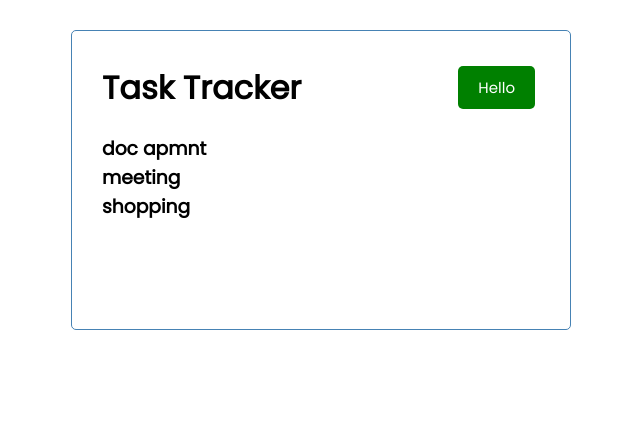
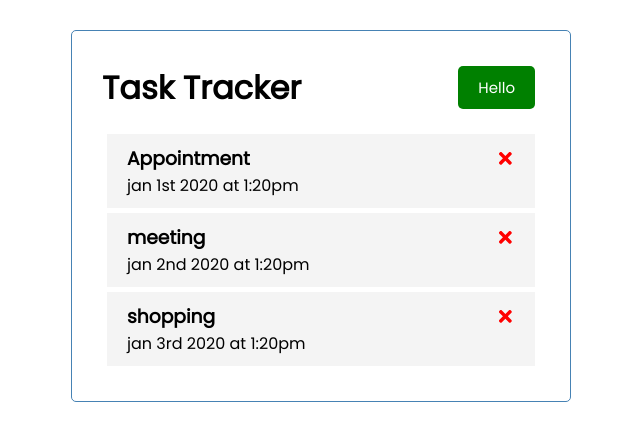
Before and after one commit to guru127/Task-Tracker-React-App, a React (Create React App) app: page / in a window 1280 px wide. Shown: the top 440 px of the page, without its empty margins (319-959 px from the left). Built offline with nearby package versions, Linux system fonts and the light colour scheme.

Commit message:
task  are modified and added delete option

```diff
--- a/package.json
+++ b/package.json
@@ -8,6 +8,7 @@
     "@testing-library/user-event": "^12.8.3",
     "react": "^17.0.2",
     "react-dom": "^17.0.2",
+    "react-icons": "^4.2.0",
     "react-scripts": "4.0.3",
     "web-vitals": "^1.1.2"
   },
--- a/src/App.js
+++ b/src/App.js
@@ -1,10 +1,38 @@
+import { useState } from 'react'
 import Header from "./component/Header";
 import Tasks from "./component/Tasks";
+
+
 const App =()=> {
+
+  const [tasks, setTasks] = useState([
+  {
+      id: 1,
+      text: "Appointment",
+      day: "jan 1st 2020 at 1:20pm",
+      reminder: true,
+  },
+  {
+      id: 2,
+      text: "meeting",
+      day: "jan 2nd 2020 at 1:20pm",
+      reminder: true,
+  },
+  {
+      id: 3,
+      text: "shopping",
+      day: "jan 3rd 2020 at 1:20pm",
+      reminder: false,
+  },
+])
+//delete task
+const deleteTask = (id) =>{
+ setTasks(tasks.filter((task) => task.id!==id))
+}
   return (
     <div className="container">
      <Header />
-     <Tasks/>
+     <Tasks tasks={tasks} onDelete = {deleteTask}/>
     </div>
   )
 }
--- /dev/null
+++ b/src/component/Task.js
@@ -0,0 +1,15 @@
+import { FaTimes } from 'react-icons/fa'
+
+const Task = ({task, onDelete}) => {
+    return (
+        <div className='task'>
+         <h3>{task.text}
+         <FaTimes style={{ color: 'red', cursor: 'pointer'}}
+         onClick={() => onDelete(task.id)}/></h3>
+         <p>{task.day}</p>
+
+        </div>
+    )
+}
+
+export default Task
--- a/src/component/Tasks.js
+++ b/src/component/Tasks.js
@@ -1,29 +1,13 @@
-import { useState } from 'react'
+import Task from "./Task"
 
-const Tasks = () => {
-    const [tasks,setTasks] = useState([
-        {
-            id: 1,
-            text: "doc apmnt",
-            day: "jan 1st 2020 at 1:20pm",
-            reminder: true,
-        },
-        {
-            id: 2,
-            text: "meeting",
-            day: "jan 2nd 2020 at 1:20pm",
-            reminder: true,
-        },
-        {
-            id: 3,
-            text: "shopping",
-            day: "jan 3rd 2020 at 1:20pm",
-            reminder: false,
-        }
-    ])
+const Tasks = ({tasks, onDelete}) => {
+
     return (
+       // setTasks([...tasks, { }])
         <>
-          {tasks.map((task) => (<h3 key = { task.id}>{task.text}</h3>)) }
+          {tasks.map((task) => (
+           <Task key = {task.id} task={task} onDelete={onDelete}/>
+          ))}
         </>
     )
 }
```
Also changed, not shown: 1 other file (tests, documents, lock files or other folders).
